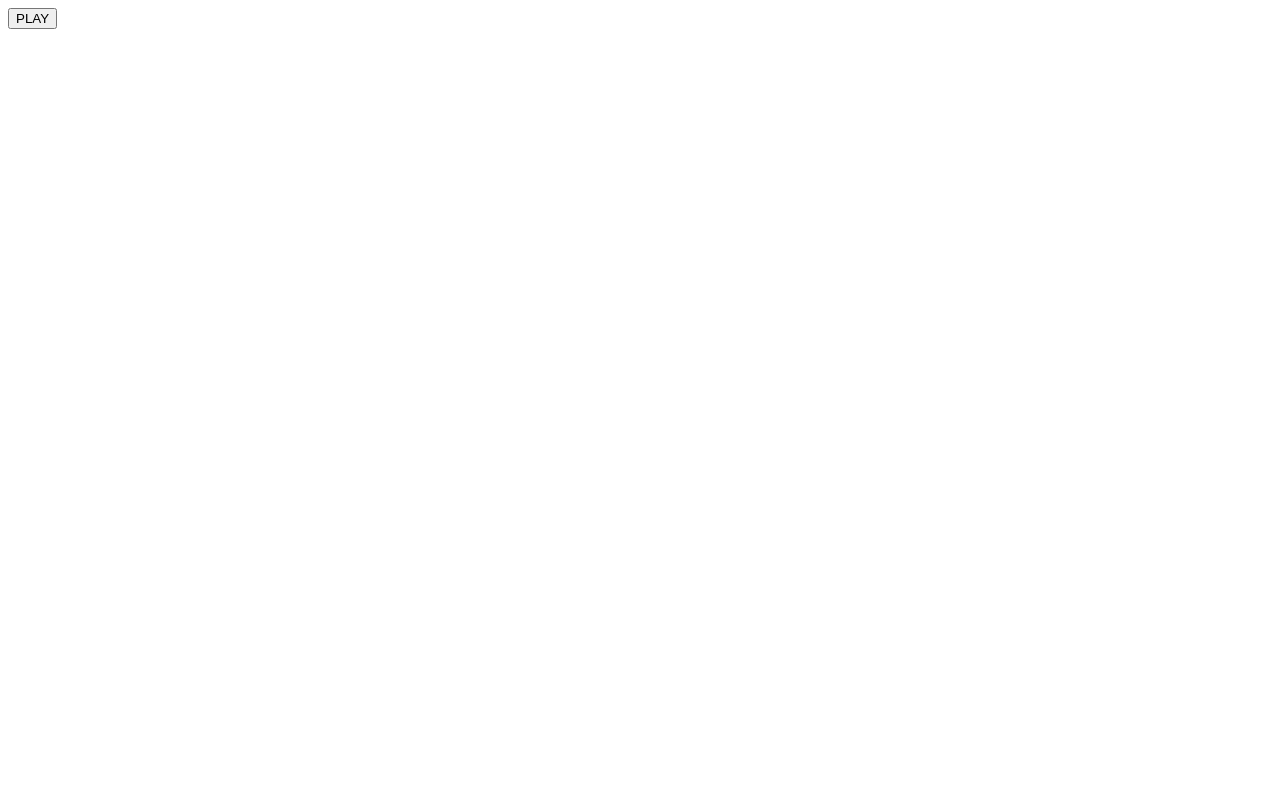
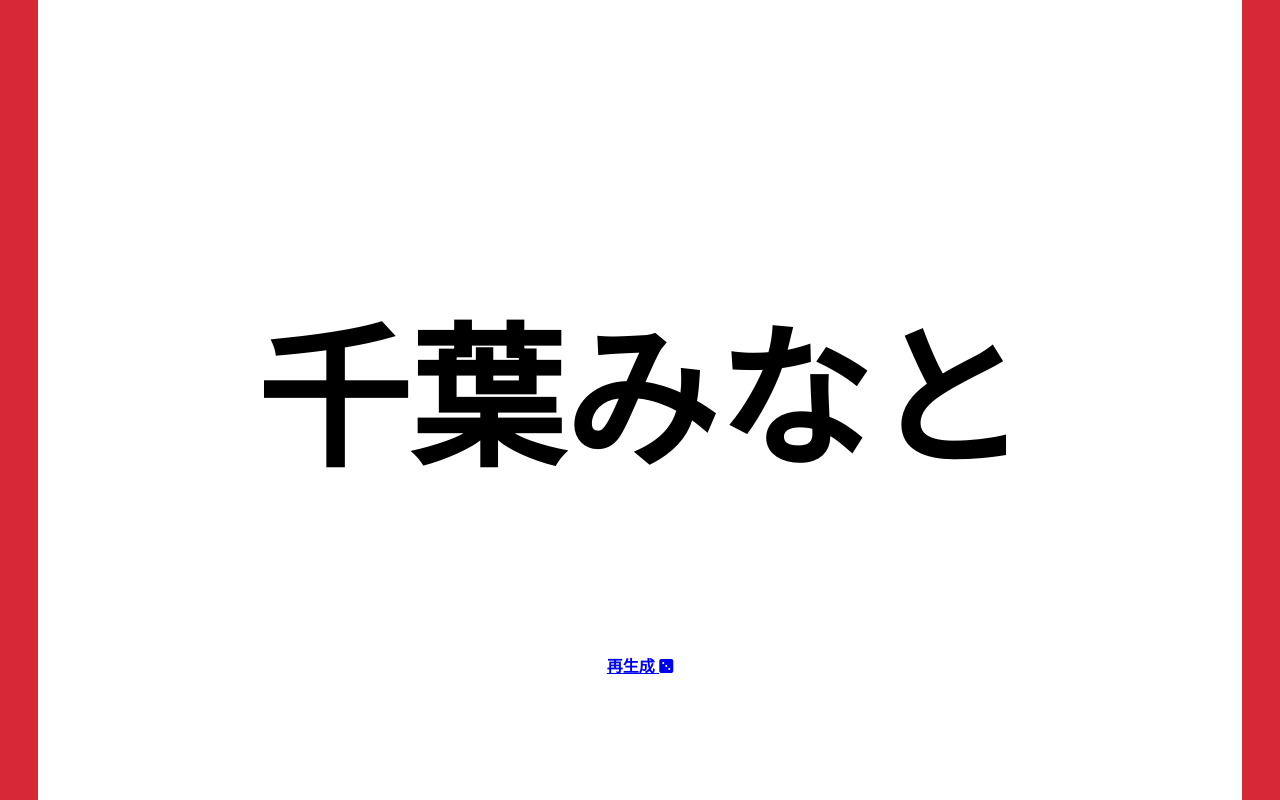
Before and after one commit to Nullcal/keiyorandom, a plain HTML site: page index.html in a window 1280 px wide. Drawn offline with nearby package versions, Linux system fonts and the light colour scheme.

Commit message:
Added CSS styles

```diff
--- a/index.html
+++ b/index.html
@@ -6,6 +6,17 @@
     <meta http-equiv="X-UA-Compatible" content="IE=edge">
     <meta name="viewport" content="width=device-width, initial-scale=1.0">
     <title>京葉線ランダム駅名ジェネレーター</title>
+    <script src="https://kit.fontawesome.com/cfd1cae778.js" crossorigin="anonymous"></script>
+    <script>
+        (function(d) {
+          var config = {
+            kitId: 'rwd5cen',
+            scriptTimeout: 3000,
+            async: true
+          },
+          h=d.documentElement,t=setTimeout(function(){h.className=h.className.replace(/\bwf-loading\b/g,"")+" wf-inactive";},config.scriptTimeout),tk=d.createElement("script"),f=false,s=d.getElementsByTagName("script")[0],a;h.className+=" wf-loading";tk.src='https://use.typekit.net/'+config.kitId+'.js';tk.async=true;tk.onload=tk.onreadystatechange=function(){a=this.readyState;if(f||a&&a!="complete"&&a!="loaded")return;f=true;clearTimeout(t);try{Typekit.load(config)}catch(e){}};s.parentNode.insertBefore(tk,s)
+        })(document);
+      </script>
     <script src="https://code.jquery.com/jquery-3.6.4.js"
         integrity="sha256-a9jBBRygX1Bh5lt8GZjXDzyOB+bWve9EiO7tROUtj/E=" crossorigin="anonymous"></script>
     <script src="main.js"></script>
@@ -13,7 +24,12 @@
 </head>
 
 <body>
-    <button id="play_sound">PLAY</button>
+
+    <div class="wrapper">
+        <p id="sta-name">千葉みなと</p>
+        <a href="#" id="play_sound">再生成 <i class="fa-solid fa-dice-three"></i></a>
+    </div>
+
 </body>
 
 </html>
--- a/main.js
+++ b/main.js
@@ -28,10 +28,9 @@ function playSound(pair) {
     const aulist = pair.map((e, i) => new Audio(paths[i]+e+".mp3"))
     aulist[0].play();
     getDuration(aulist[0].src, function(duration) {
-        console.log(duration);
         setTimeout(() => {
             aulist[1].play();
-        }, duration*1000-50);
+        }, duration*1000-55);
     })
 }
 
@@ -40,7 +39,9 @@ function playSound(pair) {
 $(function() {
 
     $("#play_sound").on("click", function() {
-        playSound(getRandomPair(parts));
+        const pair = getRandomPair(parts);
+        playSound(pair);
+        $("#sta-name").html(pair.join("").replace("2", ""));
     });
 
 })
--- a/master.css
+++ b/master.css
@@ -0,0 +1,30 @@
+* {
+    font-family: "fot-udkakugo-large-pr6n", sans-serif;
+    font-weight: 700;
+    font-style: normal;
+}
+
+html, body, .wrapper {
+    display: flex;
+    width: 100%;
+    height: 100%;
+    margin: 0;
+    padding: 0;
+}
+
+
+
+.wrapper {
+    justify-content: center;
+    align-items: center;
+    flex-direction: column;
+    box-sizing: border-box;
+    border: 3vw #d52a36 solid;
+    border-bottom: none;
+    border-top: none;
+    white-space: nowrap;
+}
+
+#sta-name {
+    font-size: 12vw;
+}
```
